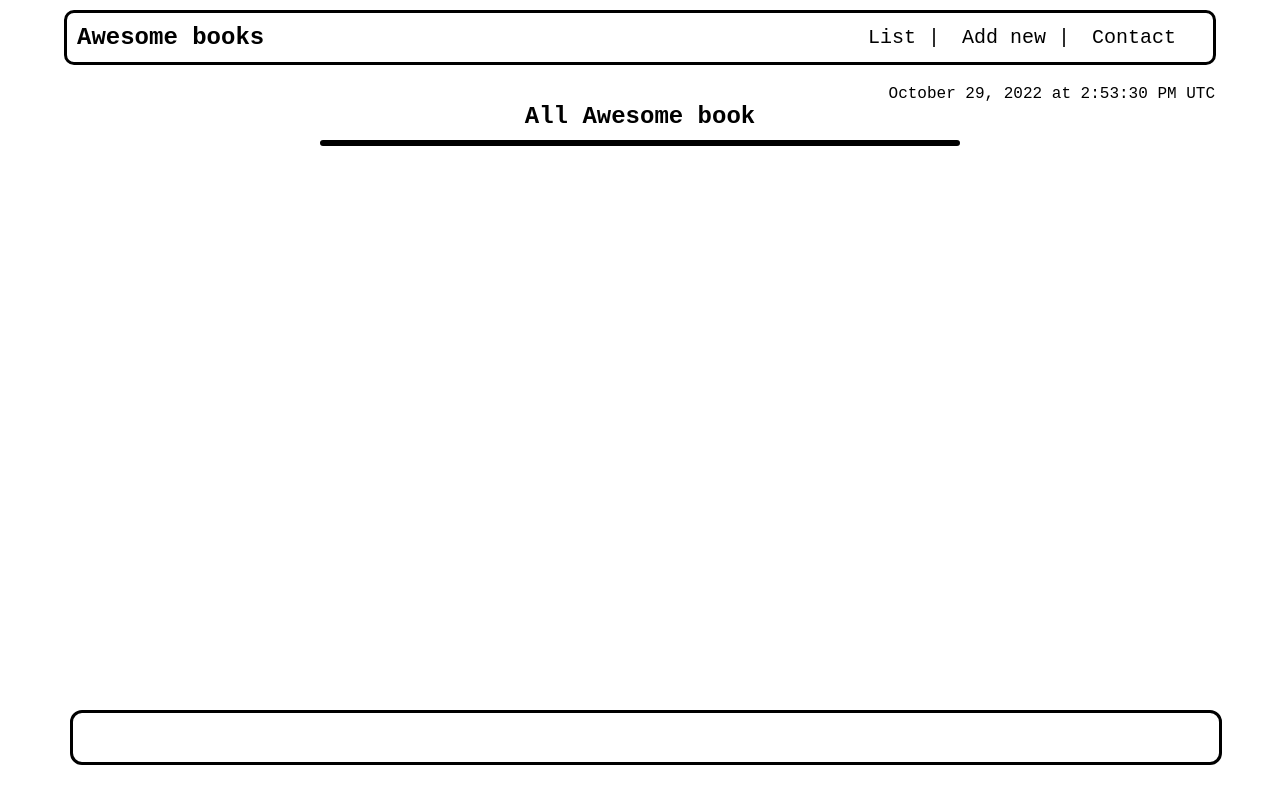
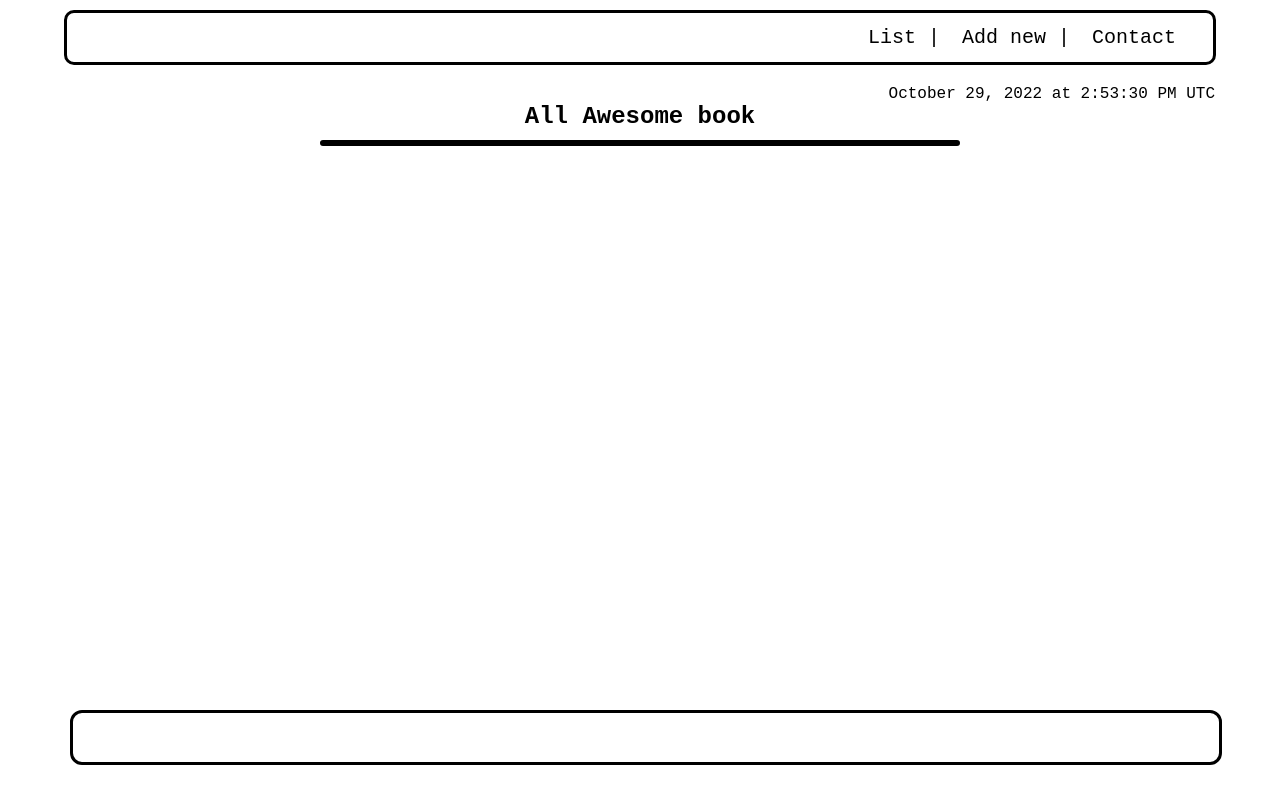
Before and after one commit to SaboorSohaib/Awesome-book-ES6-again, a website with bundled scripts: page index.html in a window 1280 px wide. In both pictures the pointer is over the element "Awesome books". Built offline with nearby package versions, Linux system fonts and the light colour scheme; files whose address does not match are found by name.

Commit message:
add hover to h1

```diff
--- a/style.css
+++ b/style.css
@@ -46,6 +46,11 @@ header {
 
 .top-h1 {
   margin-left: 10px;
+  transition: all 0.25s ease;
+}
+
+.top-h1:hover {
+  color: white;
 }
 
 .mylist {
```
